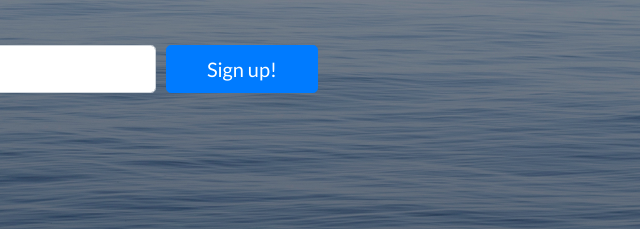
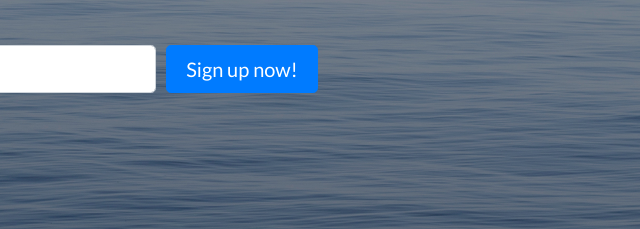
Before and after one commit to metalogica/bootstrap-landing, a website: page index.html in a window 1280 px wide. Shown: the part 309-538 px from the top of the page, 640-1280 px from the left. Drawn offline with Linux system fonts and the light colour scheme.

Commit message:
changed the text on sign up button

```diff
--- a/index.html
+++ b/index.html
@@ -48,7 +48,7 @@
                 <input type="email" class="form-control form-control-lg" placeholder="Enter your email...">
               </div>
               <div class="col-12 col-md-3">
-                <button type="submit" class="btn btn-block btn-lg btn-primary">Sign up!</button>
+                <button type="submit" class="btn btn-block btn-lg btn-primary">Sign up now!</button>
               </div>
             </div>
           </form>
```
